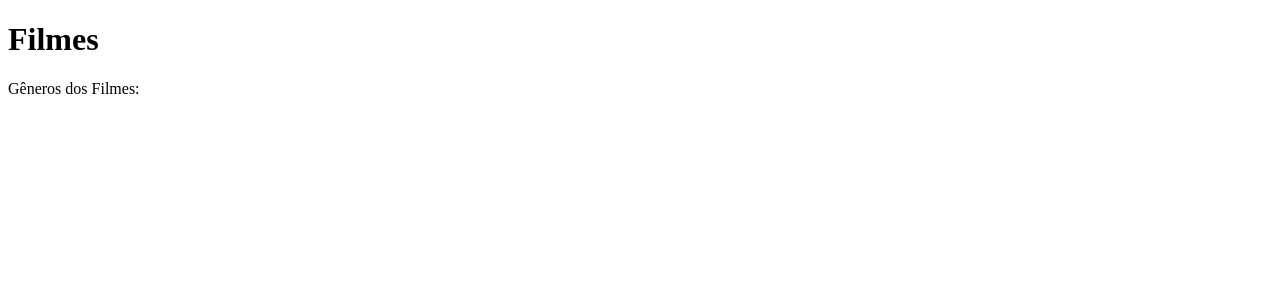
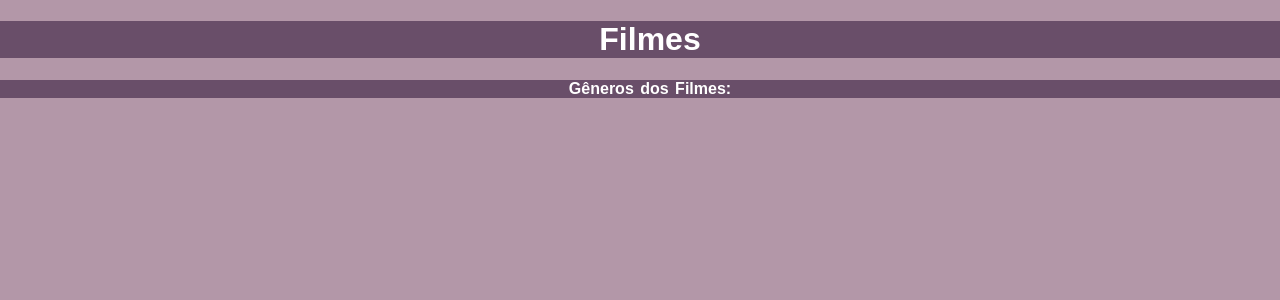
Before and after one commit to EmillyRibeiro1/cruds, a Django app: page /filmes in a window 1280 px wide. Shown: the top 300 px of the page. Run offline with Django 4.2, Linux system fonts and the light colour scheme.

Commit message:
adicionei css

```diff
--- a/cruds/urls.py
+++ b/cruds/urls.py
@@ -17,7 +17,9 @@ from django.contrib import admin
 from django.urls import path
 from core.views import listar_filmes
 
+
+
 urlpatterns = [
     path('filmes', listar_filmes, name='listar_filmes'),
-    path('admin/', admin.site.urls),
-]
+
+    path('admin/', admin.site.urls),]
--- a/templates/cruds.html
+++ b/templates/cruds.html
@@ -2,7 +2,64 @@
 <html lang="en">
 <head>
     <meta charset="UTF-8">
-    <title>Filmes</title>
+    <title>Cadastro</title>
+    <style type="text/css">
+         label{
+            background-color: #694e69 ;
+            background-attachment: fixed;
+            background-size: 100%;
+            font-family: Arial;
+            color:white;
+            text-align: center;
+            text-indent: 20px;
+            word-spacing: 2px;
+            font-weight: 800;
+         }
+
+
+         body{
+            margin: 0%;
+            word-spacing: 10px;
+            text-align: center;
+            background-color: #b397a8;
+
+         }
+
+         h1, h3{
+            background-color: #694e69 ;
+            background-attachment: fixed;
+            background-size: 100%;
+            font-family: Arial;
+            color:white;
+            text-align: center;
+            text-indent: 20px;
+            word-spacing: 2px;
+            font-weight: 800;
+            }
+            :checked{
+            background-color: #694e69 ;
+            background-attachment: fixed;
+            background-size: 100%;
+            font-family: Arial;
+            color:white;
+            text-align: center;
+            text-indent: 20px;
+            word-spacing: 2px;
+            font-weight: 800;
+            }
+            p{
+            background-color: #694e69 ;
+            background-attachment: fixed;
+            background-size: 100%;
+            font-family: Arial;
+            color:white;
+            text-align: center;
+            text-indent: 20px;
+            word-spacing: 2px;
+            font-weight: 800;
+            }
+
+         </style>
 </head>
 <body>
     <h1>Filmes</h1>
```
